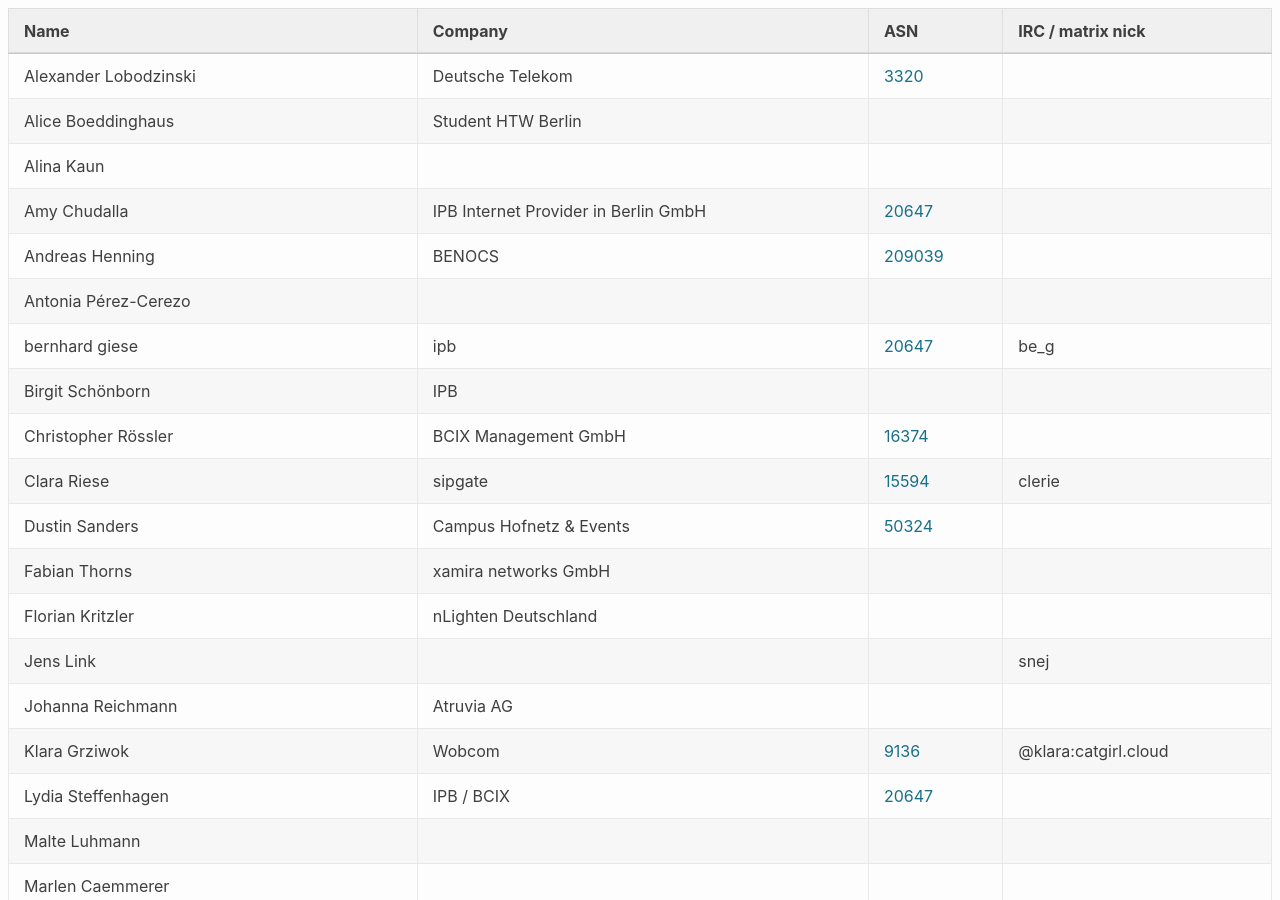
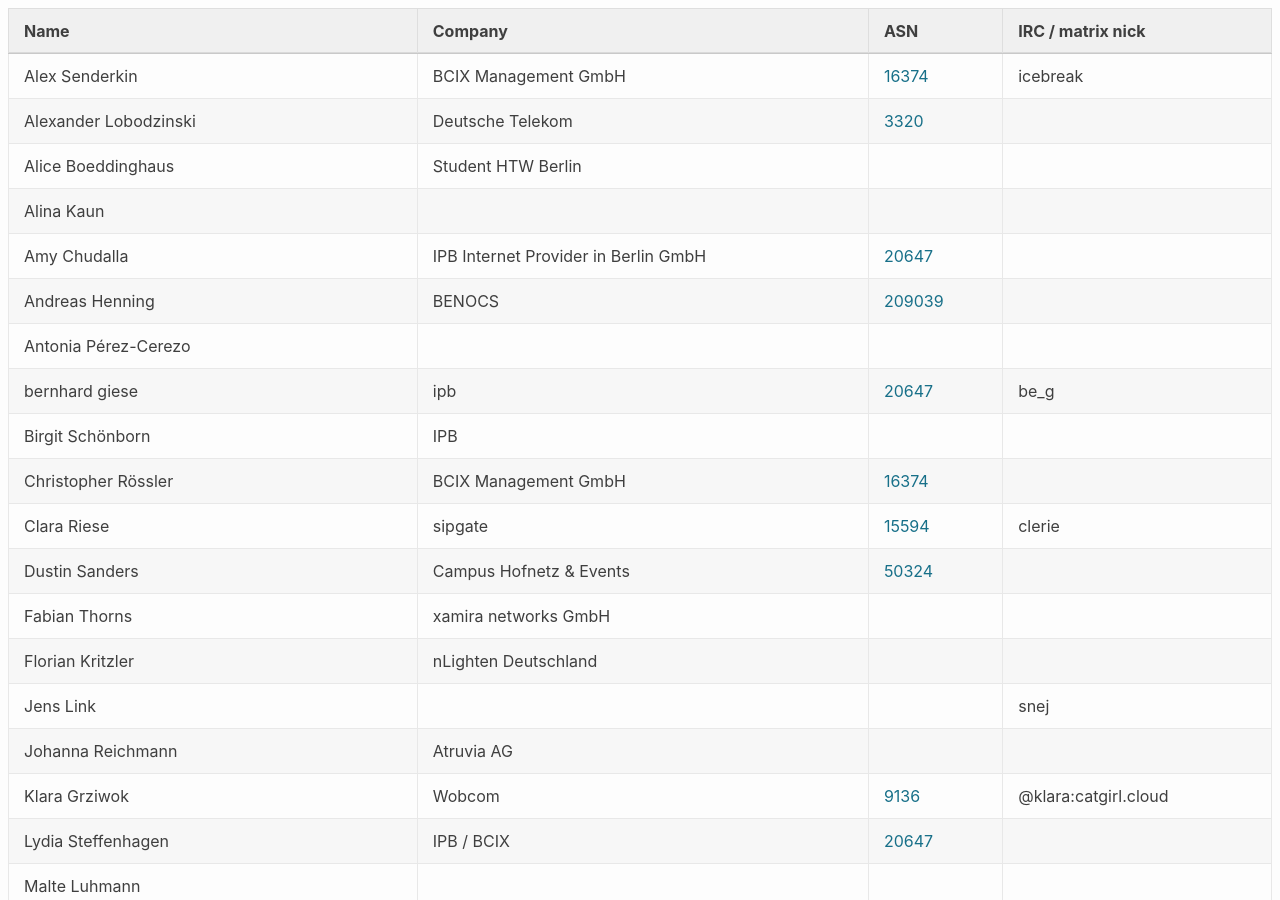
Before and after one commit to denog/pretix-attendeelist, a Jekyll site: the page built from denogmeetup25-03/index.markdown, in a window 1280 px wide and 900 px high. Built offline with Jekyll 4.4.1, drawn with Linux system fonts in a browser that asks for light colours.

Commit message:
Latest data: Fri Feb 21 08:32:14 UTC 2025

```diff
--- a/_data/attendees_denogmeetup25-03.json
+++ b/_data/attendees_denogmeetup25-03.json
@@ -4,6 +4,12 @@
     "company": "Deutsche Telekom",
     "irc": null,
     "asn": "3320"
+  },
+  {
+    "name": "Alex Senderkin",
+    "company": "BCIX Management GmbH",
+    "irc": "icebreak",
+    "asn": "16374"
   },
   {
     "name": "Alice Boeddinghaus",
```
